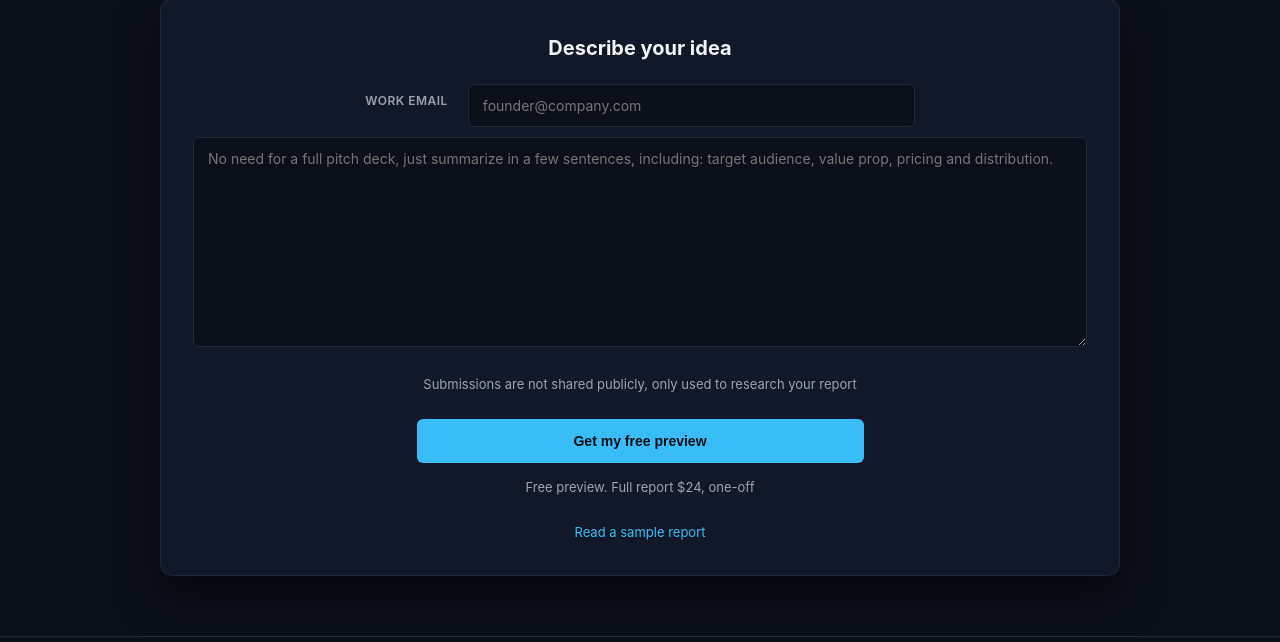
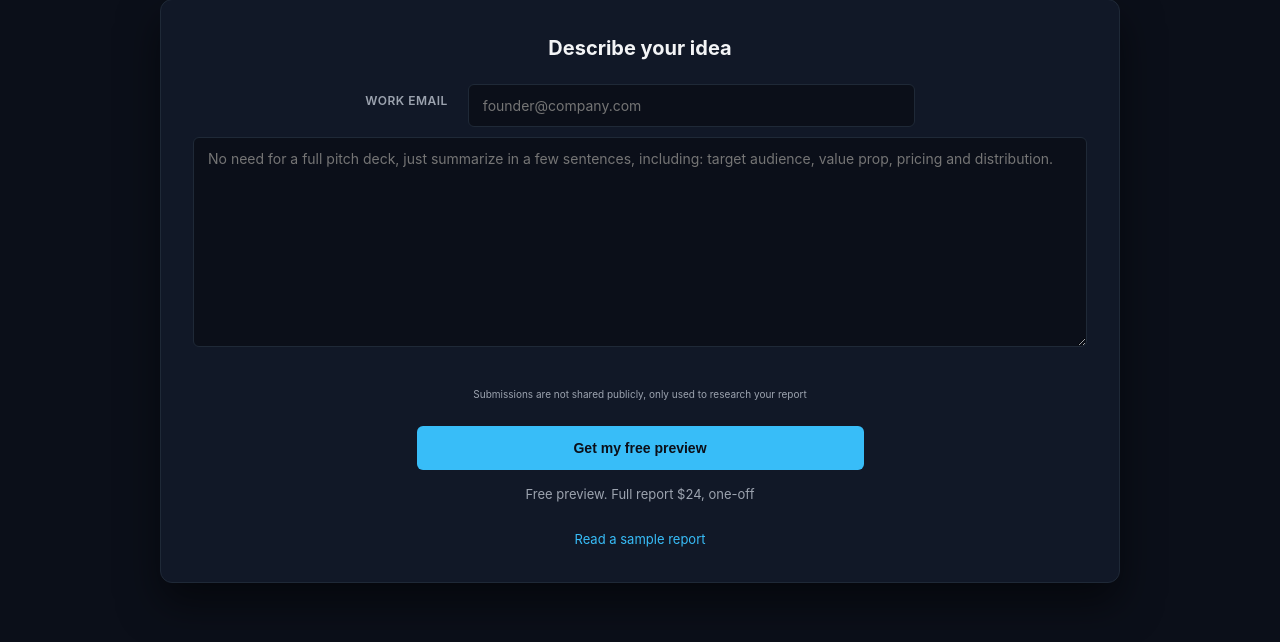
Before and after one commit to markbowley/retrospecty-portal, a FastAPI app: page / in a window 1280 px wide. Shown: the part 644-1286 px from the top of the page. Run offline with FastAPI, Linux system fonts and the light colour scheme; some libraries are stand-ins or nearby versions.

Commit message:
Added style for small notes

```diff
--- a/static/style.css
+++ b/static/style.css
@@ -28,6 +28,7 @@ h1 { font-size: 42px; font-weight: 800; letter-spacing: -1px; line-height: 1.15;
 .form-container { background: var(--card-bg); border: 1px solid var(--border); padding: 32px; border-radius: 12px; box-shadow: 0 20px 40px rgba(0,0,0,0.5); }
 .form-container h2 { font-size: 20px; margin-bottom: 8px; }
 .form-container p { font-size: 13px; color: var(--text-muted); margin-bottom: 24px; }
+.form-container p.small-note { font-size: 10px; color: var(--text-muted); margin: 12px 0 24px 0; }
 label { display: block; font-size: 12px; font-weight: 600; text-transform: uppercase; letter-spacing: 0.5px; margin-bottom: 8px; color: var(--text-muted); }
 input, textarea { width: 100%; padding: 12px 14px; background: #0b0f19; border: 1px solid var(--border); border-radius: 6px; color: var(--text-main); font-size: 14px; margin-bottom: 20px; font-family: inherit; }
 input:focus, textarea:focus { outline: none; border-color: var(--accent); }
@@ -35,6 +36,7 @@ textarea { height: 210px; resize: vertical; }
 input#founder_email { max-width: 50%; margin:0; }
 button { background: var(--accent); color: #0b0f19; max-width: 50%; border: none; padding: 14px 24px; font-size: 14px; font-weight: 700; border-radius: 6px; cursor: pointer; width: 100%; transition: all 0.2s; }
 button:hover { background: var(--accent-hover); color: white; }
+
 
 footer { margin-top: auto; border-top: 1px solid var(--border); padding: 30px 40px; font-size: 12px; color: var(--text-muted); text-align: center; }
 .footer-links { margin-bottom: 12px; }
```
